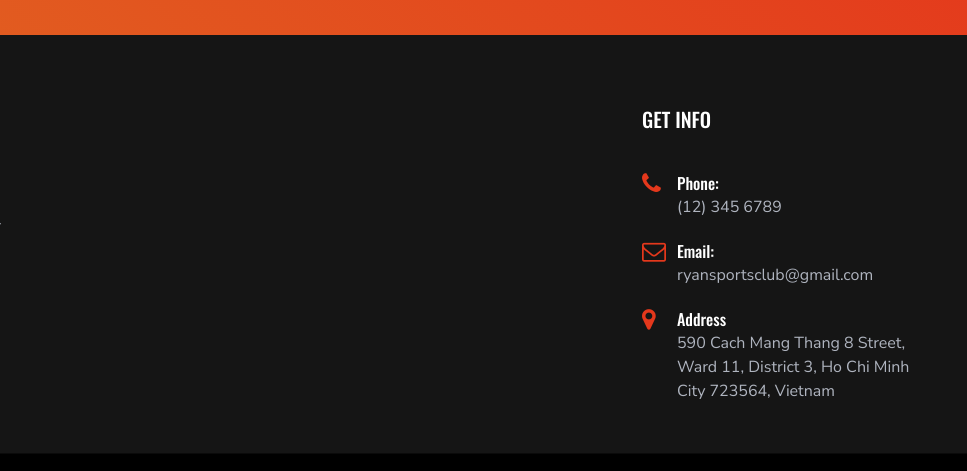
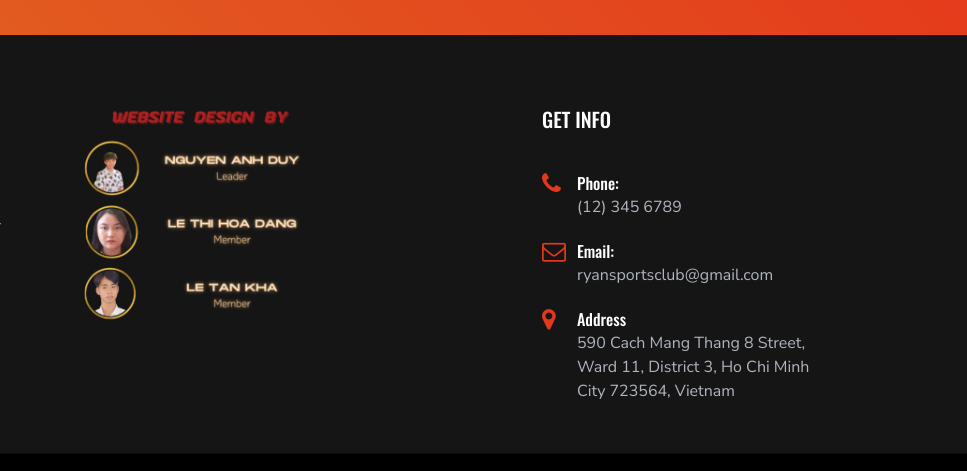
Before and after one commit to duynho2003/eProject_RYANSportClub_Gr7, a plain HTML site: page about-us.html in a window 1280 px wide. Shown: the part 2713-3184 px from the top of the page, 313-1280 px from the left. Drawn offline with nearby package versions, Linux system fonts and the light colour scheme.

Commit message:
added members img

```diff
--- a/about-us.html
+++ b/about-us.html
@@ -381,7 +381,7 @@
                         </div>
                     </div>
                 </div>
-                <div class="col-lg-3 offset-lg-1">
+                <!-- <div class="col-lg-3 offset-lg-1"> -->
                     <!-- <div class="footer-widget">
                         <h5>Our Blog</h5>
                         <div class="footer-blog">
@@ -399,8 +399,9 @@
                             </a>
                         </div>
                     </div> -->
-                </div>
-                <div class="col-lg-2">
+                <!-- </div> -->
+                <div class="col-lg-5">
+                    <img src="img/members.png">
                     <!-- <div class="footer-widget">
                         <h5>Program</h5>
                         <ul class="workout-program">
```
Also changed, not shown: img/members.png (added).
